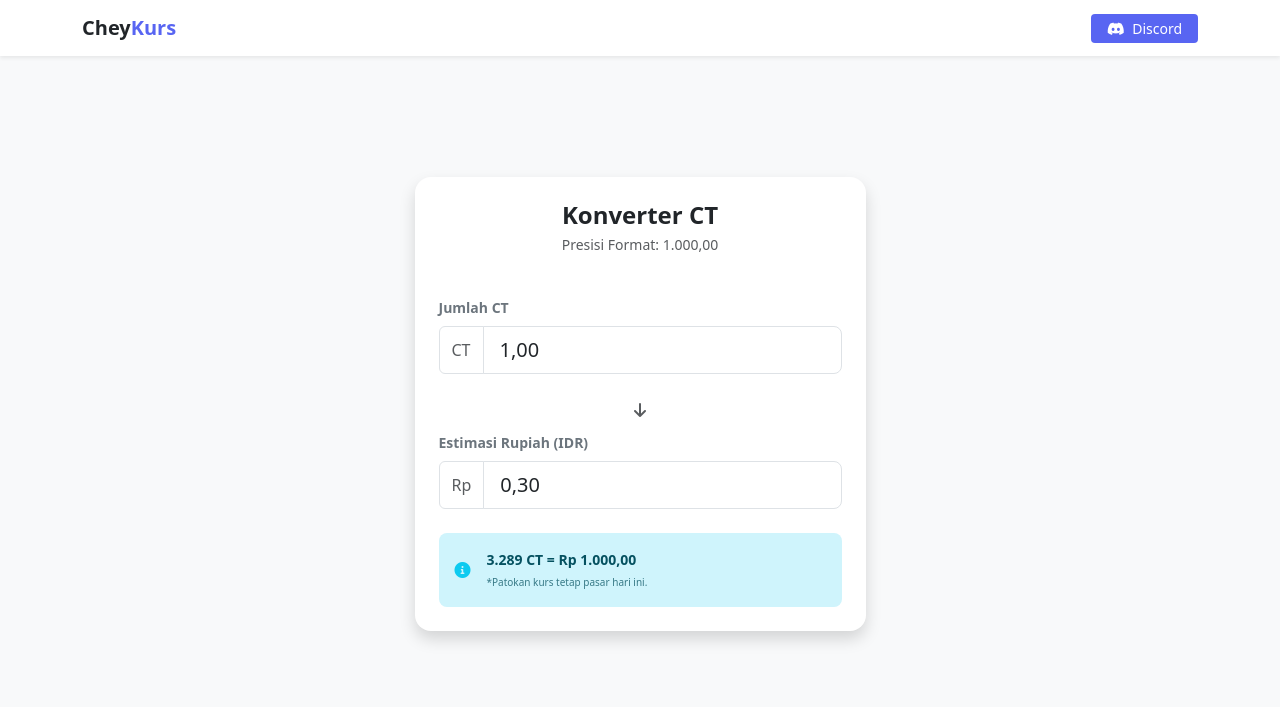
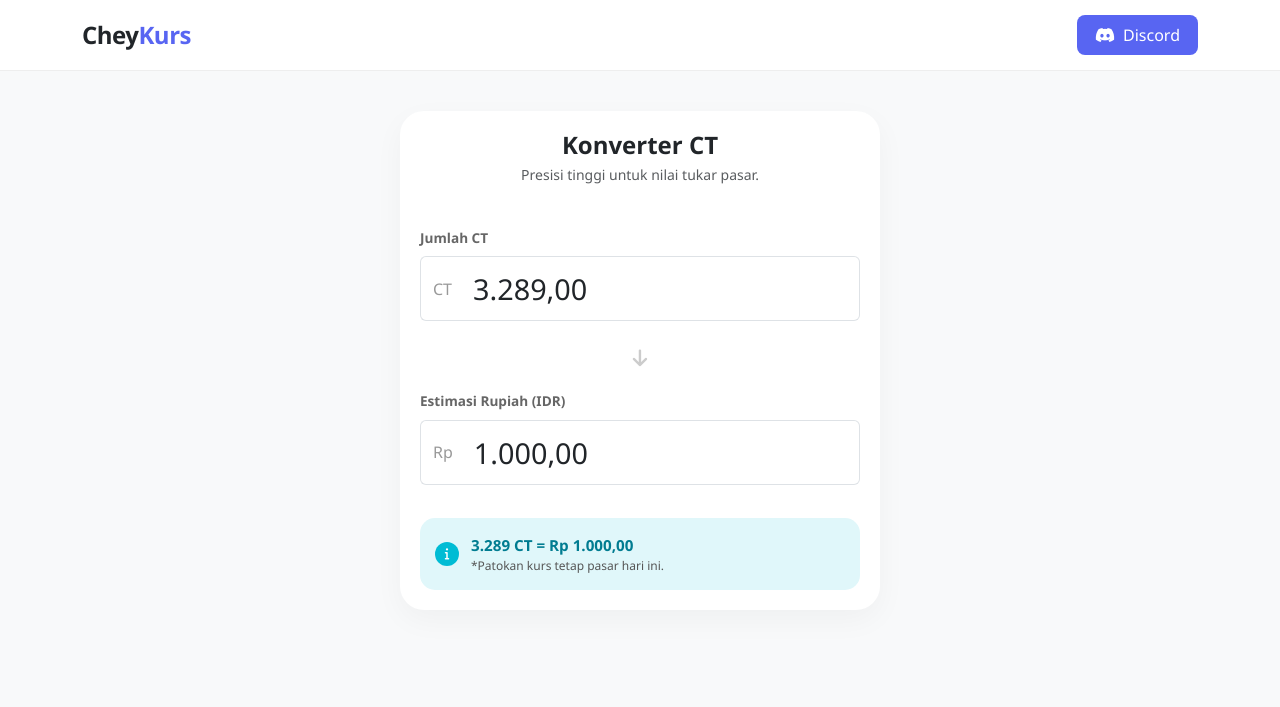
Before and after one commit to Cheyxtion/dashboard, a plain HTML site: page index.html in a window 1280 px wide. Drawn offline with nearby package versions, Linux system fonts and the light colour scheme.

Commit message:
Update index.html

```diff
--- a/index.html
+++ b/index.html
@@ -3,68 +3,107 @@
 <head>
     <meta charset="UTF-8">
     <meta name="viewport" content="width=device-width, initial-scale=1.0">
-    <title>Kurs CT ke IDR | CheyKurs</title>
+    <title>CheyKurs | Konverter CT</title>
     <link href="https://cdn.jsdelivr.net/npm/bootstrap@5.3.0/dist/css/bootstrap.min.css" rel="stylesheet">
     <link rel="stylesheet" href="https://cdnjs.cloudflare.com/ajax/libs/font-awesome/6.0.0/css/all.min.css">
     <style>
-        :root { --bs-primary: #5865F2; }
-        .btn-primary { background-color: var(--bs-primary); border: none; }
-        .text-primary { color: var(--bs-primary) !important; }
-        .min-vh-75 { min-height: 75vh; }
-        input::placeholder { font-size: 0.9rem; opacity: 0.5; }
+        :root { --discord-color: #5865F2; }
+        body { background-color: #f8f9fa; font-family: 'Segoe UI', Roboto, Helvetica, Arial, sans-serif; }
+
+        /* Navbar Styling */
+        .navbar { background: white; border-bottom: 1px solid #eee; padding: 12px 0; }
+        .navbar-brand { font-size: 1.5rem; letter-spacing: -0.5px; }
+        .text-primary-custom { color: #5865F2 !important; }
+        .btn-discord {
+            background-color: var(--discord-color);
+            color: white;
+            border-radius: 8px;
+            padding: 8px 18px;
+            font-weight: 500;
+            border: none;
+            transition: 0.3s;
+        }
+        .btn-discord:hover { background-color: #4752c4; color: white; }
+
+        /* Card Styling */
+        .converter-card {
+            border: none;
+            border-radius: 24px;
+            box-shadow: 0 10px 30px rgba(0,0,0,0.04);
+            max-width: 480px;
+            margin: 40px auto;
+            padding: 20px;
+        }
+        .input-group-text { background: white; border-right: none; color: #999; font-weight: 500; }
+        .form-control { border-left: none; font-size: 1.8rem; font-weight: 500; padding: 10px; }
+        .form-control:focus { box-shadow: none; border-color: #dee2e6; }
+        .label-text { color: #666; font-weight: 600; font-size: 0.85rem; margin-bottom: 8px; }
+
+        .arrow-icon { color: #ccc; margin: 15px 0; font-size: 1.2rem; }
+
+        /* Info Box */
+        .alert-custom {
+            background-color: #e0f7fa;
+            border-radius: 15px;
+            padding: 15px;
+            margin-top: 25px;
+            border: none;
+            display: flex;
+            align-items: center;
+        }
+        .info-icon { background: #00bcd4; color: white; border-radius: 50%; width: 24px; height: 24px;
+                     display: flex; align-items: center; justify-content: center; font-size: 12px; margin-right: 12px; flex-shrink: 0; }
+        .info-text strong { color: #007c91; font-size: 0.95rem; }
+        .info-text p { color: #555; font-size: 0.75rem; margin: 0; }
     </style>
 </head>
-<body class="bg-light">
+<body>
 
-    <nav class="navbar navbar-white bg-white shadow-sm sticky-top">
-        <div class="container">
-            <a class="navbar-brand fw-bold text-dark" href="#">Chey<span class="text-primary">Kurs</span></a>
-            <a href="https://discord.gg/link-kamu" target="_blank" class="btn btn-primary btn-sm px-3">
-                <i class="fab fa-discord me-1"></i> Discord
+    <nav class="navbar sticky-top">
+        <div class="container d-flex justify-content-between align-items-center">
+            <a class="navbar-brand fw-bold text-dark" href="#">Chey<span class="text-primary-custom">Kurs</span></a>
+            <a href="https://discord.gg/d6jpzYsjcq" target="_blank" class="btn btn-discord d-flex align-items-center">
+                <i class="fab fa-discord me-2"></i> Discord
             </a>
         </div>
     </nav>
 
-    <main class="container my-5">
-        <div class="row justify-content-center align-items-center min-vh-75 py-2">
-            <div class="col-md-8 col-lg-5">
-                <div class="card shadow border-0 p-4 rounded-4 bg-white">
+    <div class="container">
+        <div class="card converter-card">
             <div class="text-center mb-4">
-                        <h1 class="fw-bold h4 mb-1">Konverter CT</h1>
-                        <p class="text-muted small">Presisi Format: 1.000,00</p>
+                <h2 class="fw-bold h4 mb-1">Konverter CT</h2>
+                <p class="text-muted small">Presisi tinggi untuk nilai tukar pasar.</p>
             </div>
 
-                    <div class="mb-3">
-                        <label class="form-label small fw-bold text-secondary">Jumlah CT</label>
+            <div class="mb-2">
+                <label class="label-text">Jumlah CT</label>
                 <div class="input-group">
-                            <span class="input-group-text bg-white text-muted">CT</span>
-                            <input type="text" id="ct-input" class="form-control form-control-lg" placeholder="Masukkan angka...">
+                    <span class="input-group-text">CT</span>
+                    <input type="text" id="ct-input" class="form-control" placeholder="0,00">
                 </div>
             </div>
 
-                    <div class="text-center my-2 text-muted"><i class="fas fa-arrow-down"></i></div>
+            <div class="text-center arrow-icon">
+                <i class="fas fa-arrow-down"></i>
+            </div>
 
-                    <div class="mb-4">
-                        <label class="form-label small fw-bold text-secondary">Estimasi Rupiah (IDR)</label>
+            <div class="mb-2">
+                <label class="label-text">Estimasi Rupiah (IDR)</label>
                 <div class="input-group">
-                            <span class="input-group-text bg-white text-muted">Rp</span>
-                            <input type="text" id="idr-input" class="form-control form-control-lg" placeholder="Hasil...">
+                    <span class="input-group-text">Rp</span>
+                    <input type="text" id="idr-input" class="form-control" placeholder="0,00">
                 </div>
             </div>
 
-                    <div class="alert alert-info border-0 rounded-3 p-3 mb-0">
-                        <div class="d-flex align-items-center">
-                            <i class="fas fa-info-circle me-3 text-info"></i>
-                            <p class="mb-0 small text-info-emphasis">
-                                <strong>3.289 CT = Rp 1.000,00</strong><br>
-                                <span class="opacity-75" style="font-size: 10px;">*Patokan kurs tetap pasar hari ini.</span>
-                            </p>
+            <div class="alert-custom">
+                <div class="info-icon"><i class="fas fa-info"></i></div>
+                <div class="info-text">
+                    <strong>3.289 CT = Rp 1.000,00</strong>
+                    <p>*Patokan kurs tetap pasar hari ini.</p>
                 </div>
             </div>
         </div>
     </div>
-        </div>
-    </main>
 
     <script>
         document.addEventListener('DOMContentLoaded', () => {
@@ -73,29 +112,48 @@
             const CT_BASE = 3289;
             const IDR_BASE = 1000;
 
-            function formatIndo(angka) {
-                return angka.toLocaleString('id-ID', { minimumFractionDigits: 2, maximumFractionDigits: 2 });
+            // Fungsi format ke Indo 1.000,00
+            function toIndoFormat(num) {
+                return num.toLocaleString('id-ID', { minimumFractionDigits: 2, maximumFractionDigits: 2 });
             }
 
-            function cleanInput(val) {
-                return parseFloat(val.replace(/\./g, '').replace(',', '.'));
+            // Fungsi ambil angka murni dari string format Indo
+            function toPureNumber(str) {
+                return parseFloat(str.replace(/\./g, '').replace(',', '.')) || 0;
             }
 
-            ctInput.addEventListener('input', () => {
-                const ctValue = cleanInput(ctInput.value);
-                if (isNaN(ctValue)) { idrInput.value = ''; return; }
-                idrInput.value = formatIndo((ctValue / CT_BASE) * IDR_BASE);
+            // Fungsi pasang ke input tanpa ribet
+            function updateValue(input, value) {
+                input.value = toIndoFormat(value);
+            }
+
+            // Event saat mengetik di CT
+            ctInput.addEventListener('input', (e) => {
+                let val = e.target.value.replace(/[^0-9,]/g, ''); // Hanya angka dan koma
+                let num = toPureNumber(val);
+                let result = (num / CT_BASE) * IDR_BASE;
+                idrInput.value = toIndoFormat(result);
             });
 
-            idrInput.addEventListener('input', () => {
-                const idrValue = cleanInput(idrInput.value);
-                if (isNaN(idrValue)) { ctInput.value = ''; return; }
-                ctInput.value = formatIndo((idrValue / IDR_BASE) * CT_BASE);
+            // Event saat mengetik di IDR
+            idrInput.addEventListener('input', (e) => {
+                let val = e.target.value.replace(/[^0-9,]/g, '');
+                let num = toPureNumber(val);
+                let result = (num / IDR_BASE) * CT_BASE;
+                ctInput.value = toIndoFormat(result);
             });
 
-            // Set awal: 1 CT
-            ctInput.value = "1,00";
-            idrInput.value = formatIndo(1000 / 3289);
+            // Format ulang saat keluar kotak (biar rapi ada titiknya)
+            [ctInput, idrInput].forEach(input => {
+                input.addEventListener('blur', (e) => {
+                    let num = toPureNumber(e.target.value);
+                    e.target.value = toIndoFormat(num);
+                });
+            });
+
+            // Nilai Awal (Sesuai Gambar Kamu)
+            updateValue(ctInput, 3289);
+            updateValue(idrInput, 1000);
         });
     </script>
 </body>
```
Lines whose indentation alone changed are shown as unchanged.
